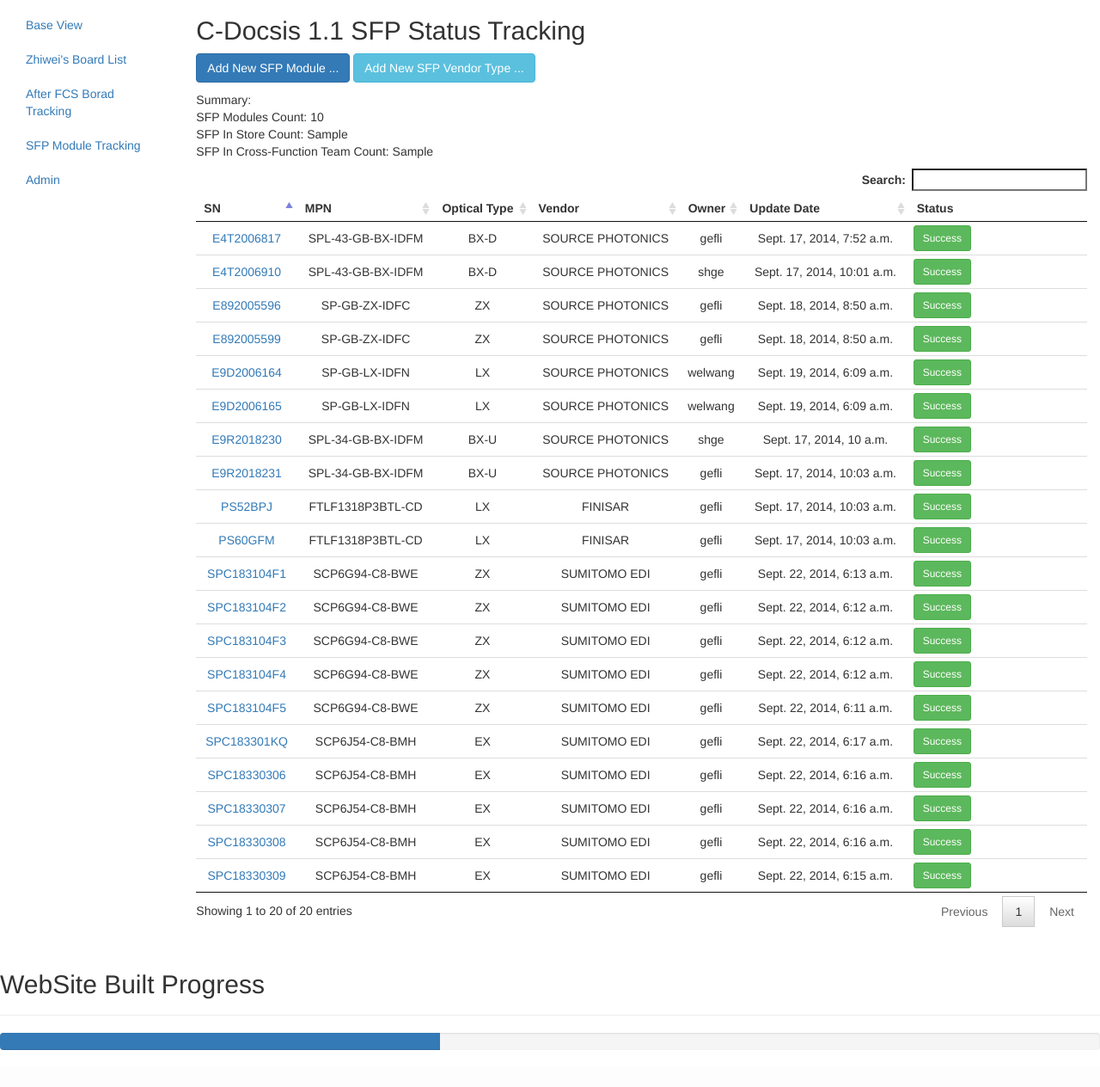
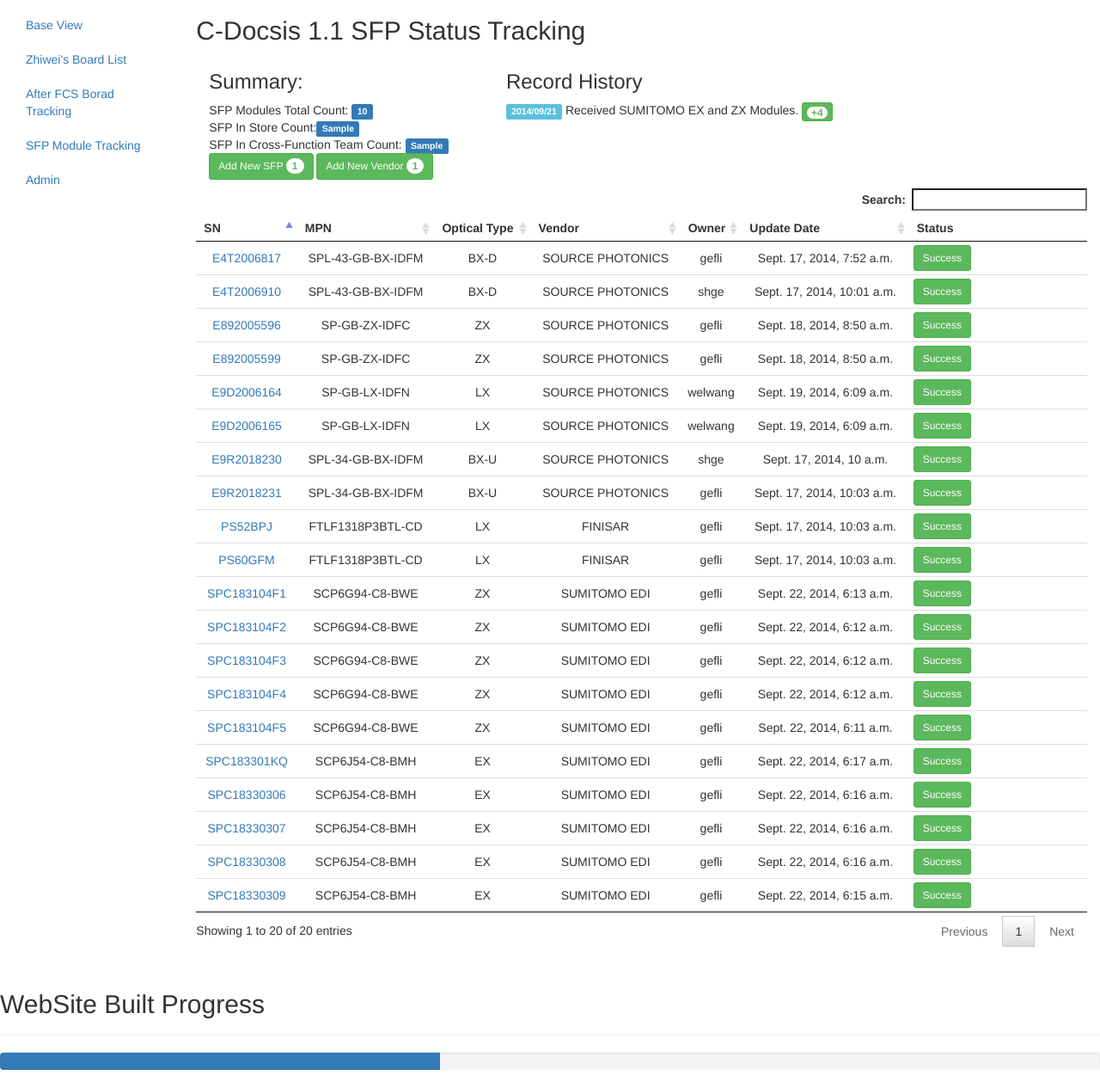
Before and after one commit to llllll1987/mysite, a Django app: template mysite/templates/myblog/sfp_tracking.html in a window 1280 px wide. Shown: the part 51-1315 px from the top of the page at 86% size. Before the commit the page ends 1272 px from the top, so only its background shows below. Run offline with Django 3.2, Linux system fonts and the light colour scheme; data comes from the database, SQL or seed files in the repository; tables that the repository leaves empty hold one stand-in row (values such as "Sample post"); the template is opened without the code that fills it: values that come from a table or form of the project are taken from there, most other values are stand-ins (such as "Sample title", 1, 10 or a date in 2020); parts of the project's set-up code (start-up, migrations or seed data) failed here and were passed over; some libraries are stand-ins or nearby versions.

Commit message:
Add Summary the Record column is sfp list.

```diff
--- a/myblog/views.py
+++ b/myblog/views.py
@@ -43,8 +43,4 @@ def sfp_tracking(request):
     sfpcount["in_store"] = temp.count()
     temp = sfps.exclude(sfp_owner_id = 1)
     sfpcount["in_crossteam"] = temp.count()
-    # sfpcount_total = sfps.count()
-    # sfpcount_in_store = "10"
-    # sfpcount_in_crossteam = "20"
-    # sfpcount = [sfpcount_total,sfpcount_in_store,sfpcount_in_crossteam]
     return render_to_response("sfp_tracking.html", {"sfps": sfps, "sfpvendors": sfpvendors, "sfpcount":sfpcount})
--- a/mysite/templates/myblog/sfp_tracking.html
+++ b/mysite/templates/myblog/sfp_tracking.html
@@ -22,14 +22,28 @@ $(document).ready(function() {
 {% block BoardList %}
 <p>
 <h2 class="sub-header">C-Docsis 1.1 SFP Status Tracking</h2>
-<a href="/admin/myblog/sfp/" class="btn btn-primary" role="button">Add New SFP Module ...</a>
-<a href="/admin/myblog/sfpvendor/" class="btn btn-info" role="button">Add New SFP Vendor Type ...</a>
 </p>
 
-Summary: </br>
-SFP Modules Count: {{ sfpcount.total }}  </br>
-SFP In Store Count: {{ sfpcount.in_store }}	</br>
-SFP In Cross-Function Team Count: {{ sfpcount.in_crossteam }}	</br>
+<div class="col-sm-4 col-md-4 half_1">
+<h3>Summary:</h3>
+<p>
+SFP Modules Total Count: <span class="label label-primary">{{ sfpcount.total }} </span> </br>
+SFP In Store Count:<span class="label label-primary">{{ sfpcount.in_store }} </span>	</br>
+SFP In Cross-Function Team Count: <span class="label label-primary">{{ sfpcount.in_crossteam }} </span>	</br>
+
+<a href="/admin/myblog/sfp/" class="btn btn-success btn-sm" role="button">Add New SFP <span class="badge">1</span></a>
+<a href="/admin/myblog/sfpvendor/" class="btn btn-success btn-sm" role="button">Add New Vendor <span class="badge">1</span></a>
+</p>
+</div>
+
+<div class="col-sm-8 col-md-8 half_2">
+<h3>Record History</h3>
+<p>
+<span class="label label-info">2014/09/21</span>  Received SUMITOMO EX and ZX Modules. <button class="btn btn-success btn-xs" type="button"><span class="badge">+4</span></button></br>
+</p>
+</div>
+
+
 	  <p>
 	    <table id="sfp_tracking_table" class="row-border compact hover nowrap " cellspacing="0" width="100%">
 	      <thead>
```
